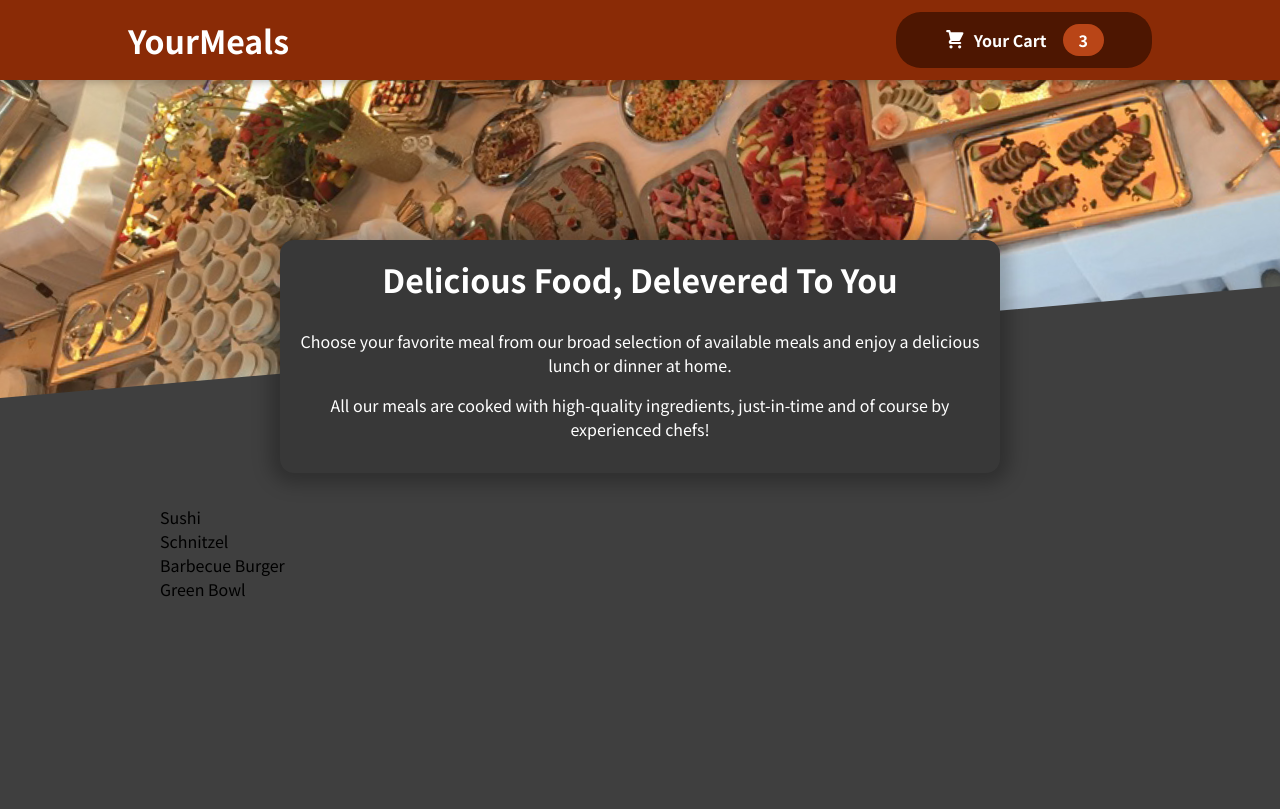
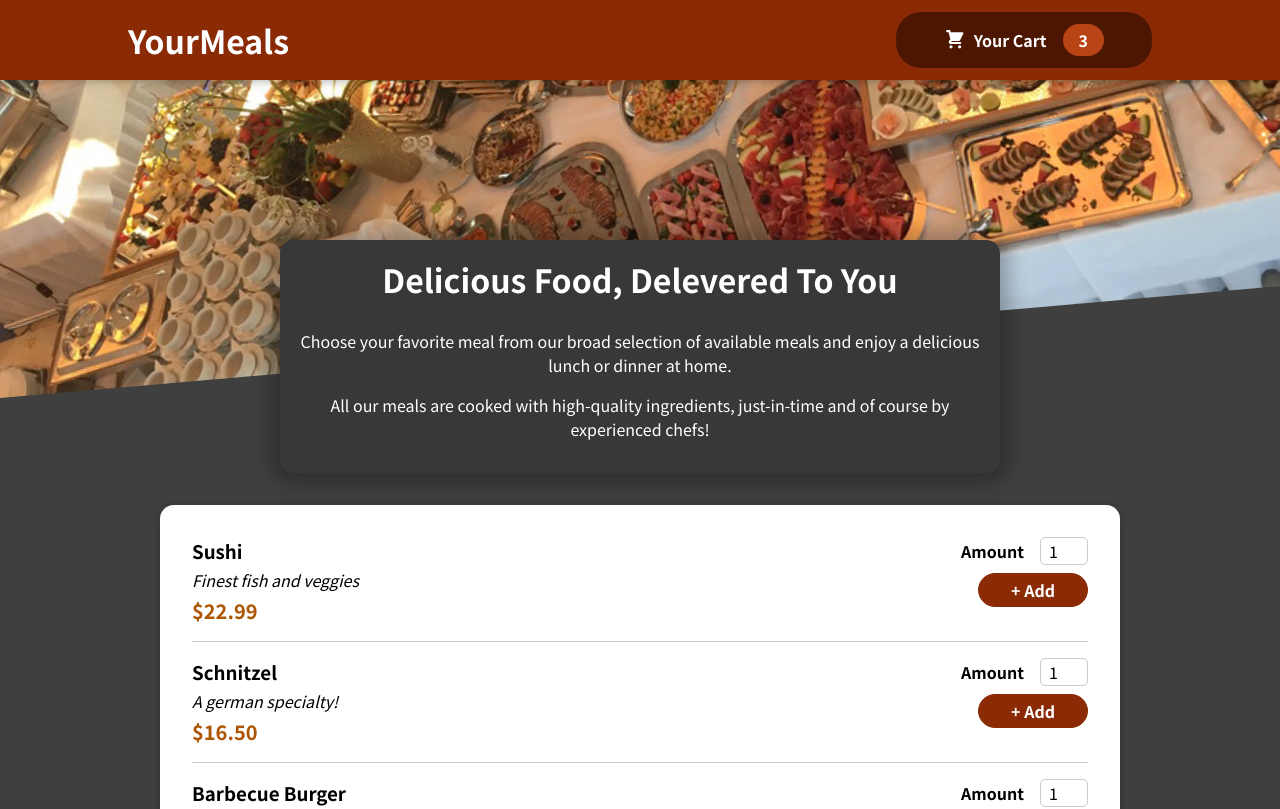
Before and after one commit to AQAMINE/Food-Order-React-Js, a React (Create React App) app: page / in a window 1280 px wide. Shown: the top 809 px of the page. Built offline with nearby package versions, Linux system fonts and the light colour scheme.

Commit message:
Add Form

```diff
--- a/src/components/Meals/AvailableMeals.js
+++ b/src/components/Meals/AvailableMeals.js
@@ -1,42 +1,52 @@
-import classes from './AvailableMeals.module.css';
+import Card from "../UI/Card";
+import classes from "./AvailableMeals.module.css";
+import MealItem from "./MealItem/MealItem";
 
 //Dummy Data befor using api http request
 const DUMMY_MEALS = [
   {
-      id: 'm1',
-      name: 'Sushi',
-      description: 'Finest fish and veggies',
+    id: "m1",
+    name: "Sushi",
+    description: "Finest fish and veggies",
     price: 22.99,
   },
   {
-      id: 'm2',
-      name: 'Schnitzel',
-      description: 'A german specialty!',
+    id: "m2",
+    name: "Schnitzel",
+    description: "A german specialty!",
     price: 16.5,
   },
   {
-      id: 'm3',
-      name: 'Barbecue Burger',
-      description: 'American, raw, meaty',
+    id: "m3",
+    name: "Barbecue Burger",
+    description: "American, raw, meaty",
     price: 12.99,
   },
   {
-      id: 'm4',
-      name: 'Green Bowl',
-      description: 'Healthy...and green...',
+    id: "m4",
+    name: "Green Bowl",
+    description: "Healthy...and green...",
     price: 18.99,
   },
 ];
 
 const AvailableMeals = () => {
-    const mealsList= DUMMY_MEALS.map(meal => <li key={meal.id}>{meal.name}</li>);
+  const mealsList = DUMMY_MEALS.map((meal) => (
+    <MealItem
+      key={meal.id}
+      id={meal.id}
+      name={meal.name}
+      description={meal.description}
+      price={meal.price}
+    />
+  ));
   return (
     <section className={classes.meals}>
-            <ul>
-                {mealsList}
-            </ul>
+      <Card>
+        <ul>{mealsList}</ul>
+      </Card>
     </section>
   );
-}
+};
 
 export default AvailableMeals;
--- /dev/null
+++ b/src/components/Meals/MealItem/MealItem.js
@@ -0,0 +1,20 @@
+import classes from './MealItem.module.css';
+import MealItemForm from './MealItemForm';
+
+const MealItem = props => {
+    const price = `$${props.price.toFixed(2)}`
+    return (
+        <li className={classes.meal}>
+            <div>
+                <h3>{props.name}</h3>
+                <div className={classes.description}>{props.description}</div>
+                <div className={classes.price}>{price}</div>
+            </div>
+            <div>
+                <MealItemForm id={props.id}/>
+            </div>
+        </li>
+    );
+}
+
+export default MealItem;
--- /dev/null
+++ b/src/components/Meals/MealItem/MealItem.module.css
@@ -0,0 +1,22 @@
+.meal {
+    display: flex;
+    justify-content: space-between;
+    margin: 1rem;
+    padding-bottom: 1rem;
+    border-bottom: 1px solid #ccc;
+}
+
+.meal h3 {
+    margin: 0 0 0.25rem 0;
+}
+
+.description {
+    font-style: italic;
+}
+
+.price {
+    margin-top: 0.25rem;
+    font-weight: bold;
+    color: #ad5502;
+    font-size: 1.25rem;
+}
--- /dev/null
+++ b/src/components/Meals/MealItem/MealItemForm.js
@@ -0,0 +1,20 @@
+import Input from '../../UI/Input';
+import classes from './MealItemForm.module.css';
+
+const MealItemForm = props => {
+    return (
+        <form className={classes.form}>
+            <Input label="Amount" input={{
+                id: 'amount_' + props.id,
+                type: 'number',
+                min: '1',
+                max: '5',
+                step: '1',
+                defaultValue: '1'
+            }}/>
+            <button>+ Add</button>
+        </form>
+    );
+}
+
+export default MealItemForm;
--- /dev/null
+++ b/src/components/Meals/MealItem/MealItemForm.module.css
@@ -0,0 +1,20 @@
+.form {
+    text-align: right;
+}
+
+.form button {
+    font: inherit;
+    cursor: pointer;
+    background-color: #8a2b06;
+    border: 1px solid #8a2b06;
+    color: white;
+    padding: 0.25rem 2rem;
+    border-radius: 20px;
+    font-weight: bold;
+}
+
+.form button:hover,
+.form button:active {
+    background-color: #641e03;
+    border-color: #641e03;
+}
--- /dev/null
+++ b/src/components/UI/Card.js
@@ -0,0 +1,11 @@
+import classes from './Card.module.css';
+
+const Card = props => {
+    return (
+        <div className={classes.card}>
+            {props.children}
+        </div>
+    )
+}
+
+export default Card;
--- /dev/null
+++ b/src/components/UI/Card.module.css
@@ -0,0 +1,6 @@
+.card {
+    padding: 1rem;
+    box-shadow: 0 2px 8px rgba(0, 0, 0, 0.25);
+    border-radius: 14px;
+    background-color: white;
+}
--- /dev/null
+++ b/src/components/UI/Input.js
@@ -0,0 +1,12 @@
+import classes from './Input.module.css';
+
+const Input = props => {
+    return (
+        <div className={classes.input}>
+            <label htmlFor={props.input.id}>{props.label}</label>
+            <input {...props.input}/>
+        </div>
+    );
+}
+
+export default Input;
--- /dev/null
+++ b/src/components/UI/Input.module.css
@@ -0,0 +1,18 @@
+.input {
+    display: flex;
+    align-items: center;
+    margin-bottom: 0.5rem;
+}
+
+.input label {
+    font-weight: bold;
+    margin-right: 1rem;
+}
+
+.input input {
+    width: 3rem;
+    border-radius: 5px;
+    border: 1px solid #ccc;
+    font: inherit;
+    padding-left: 0.5rem;
+}
```
Lines whose indentation alone changed are shown as unchanged.
